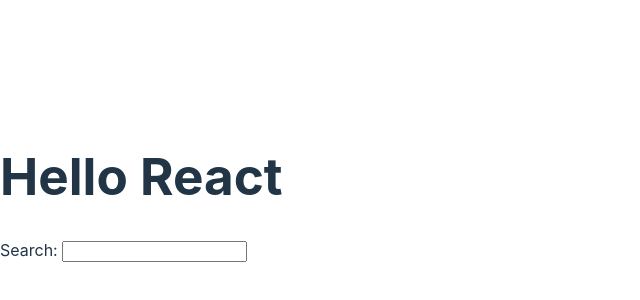
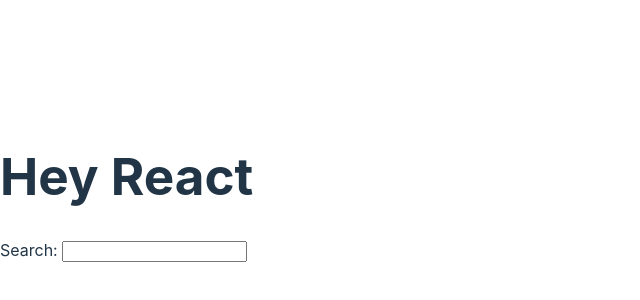
Before and after one commit to joshuakalungi/road_to_react, a React (Vite) app in the folder hacker-stories/: page / in a window 1280 px wide. Shown: the part 212-512 px from the top of the page, without its empty margins (0-640 px from the left). Built offline with nearby package versions, Linux system fonts and the light colour scheme.

Commit message:
HTML objects in JSX

```diff
--- a/hacker-stories/src/App.jsx
+++ b/hacker-stories/src/App.jsx
@@ -2,7 +2,15 @@
 
 
 // variable declaration ------outside the component
-const title = "React";
+// javascript string primitive
+// const title = "React";
+
+// javascript object
+const welcome = {
+  greeting: "Hey",
+  title: "React"
+
+}
 
 
 function App(){
@@ -11,7 +19,7 @@
 
   return (
     <div>
-      <h1>Hello {title}</h1>
+      <h1>{welcome.greeting} {welcome.title}</h1>
 
       <label htmlFor="search">Search: </label>
       <input id="search" type="text" />
```
